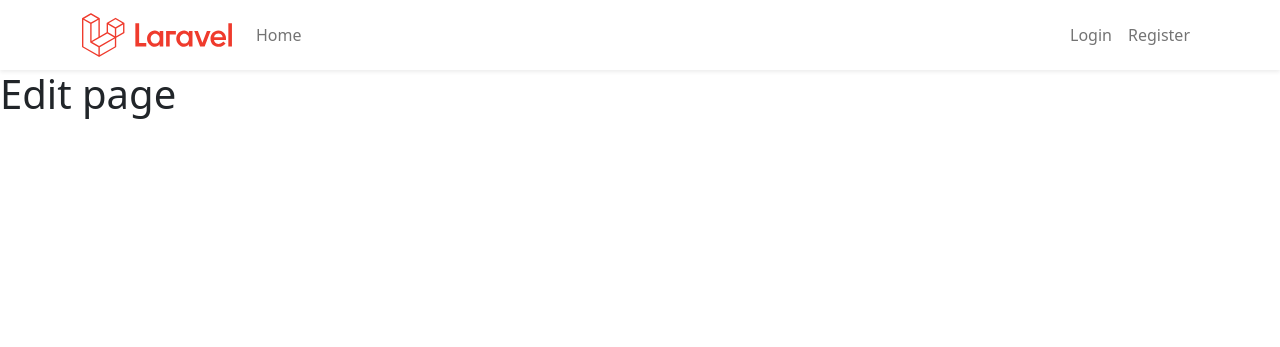
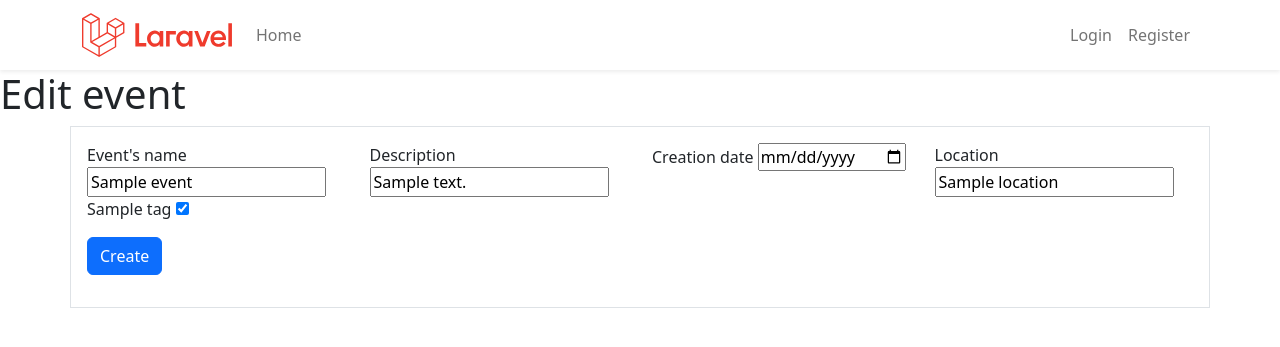
Before and after one commit to FrankFabbriRebe/laravel-event-platform, a Laravel app: template EventPaltform/resources/views/pages/edit.blade.php in a window 1280 px wide. Shown: the top 347 px of the page. Run offline with Laravel 9, Linux system fonts and the light colour scheme; the template is opened without the code that fills it: most values are stand-ins (such as "Sample title", 1, 10 or a date in 2020); style sheets or scripts are compiled from the project's sources.

Commit message:
update form

```diff
--- a/EventPaltform/resources/views/pages/edit.blade.php
+++ b/EventPaltform/resources/views/pages/edit.blade.php
@@ -2,6 +2,53 @@
 
 @section('content')
 
-<h1>Edit page</h1>
+<h1>Edit event</h1>
+
+<form
+       method="POST">
+       @csrf
+       @method('POST')
+
+    <div class="container border p-3">
+        <div class="row">
+
+            <div class="col-sm-12 col-md-4 col-xl-3">
+                <label for="name">Event's name</label>
+                <input type="text" name="name" id="name" value="{{ $event->name }}">
+            </div>
+
+            <div class="col-sm-12 col-md-4 col-xl-3">
+                <label for="description">Description</label>
+                <input type="text" name="description" id="description" value="{{ $event->description }}">
+            </div>
+
+            <div class="col-sm-12 col-md-4 col-xl-3">
+                <label for="creation_date">Creation date</label>
+                <input type="date" name="creation_date" id="creation_date" value="{{ $event->creation_date }}">
+            </div>
+
+            <div class="col-sm-12 col-md-4 col-xl-3">
+                <label for="location">Location</label>
+                <input type="text" name="location" id="location" value="{{ $event->location }}">
+            </div>
+
+            <div class="col-sm-12 col-md-4 col-xl-3">
+                @foreach ($tags as $tag)
+
+                    <label for="tag_id">{{ $tag->name }}</label>
+                    <input type="checkbox" name="tag_id[]" value="{{ $tag->id }}"
+				    @foreach ($event->tags as $pTag)
+			            @checked($pTag->id === $tag->id)
+                    @endforeach
+  >
+                @endforeach
+            </div>
+
+
+
+        </div>
+        <input onclick="return confirm('Fields data are correct?')" class="btn btn-primary my-3" type="submit" value="Create">
+    </div>
+ </form>
 
 @endsection
```
